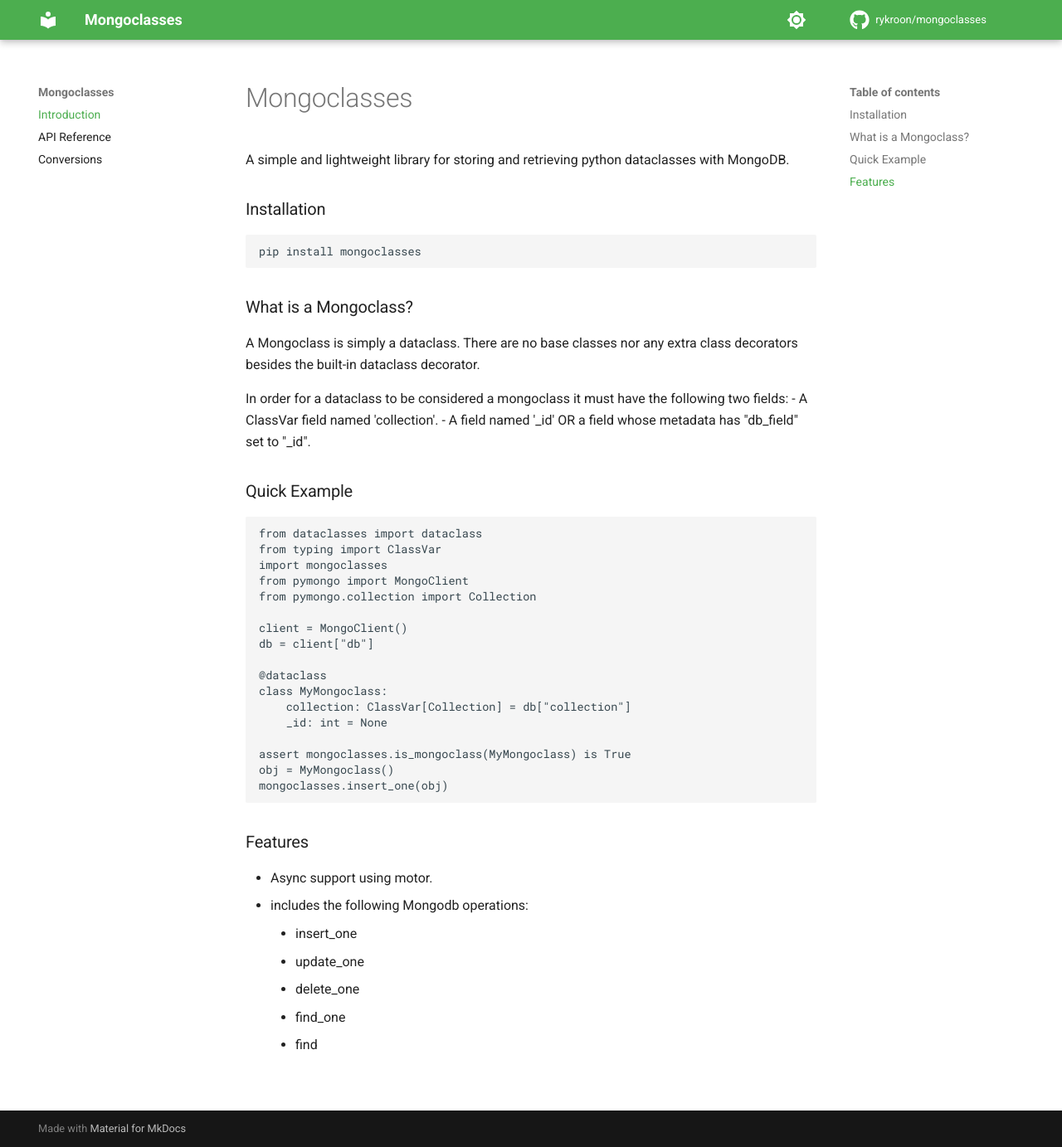
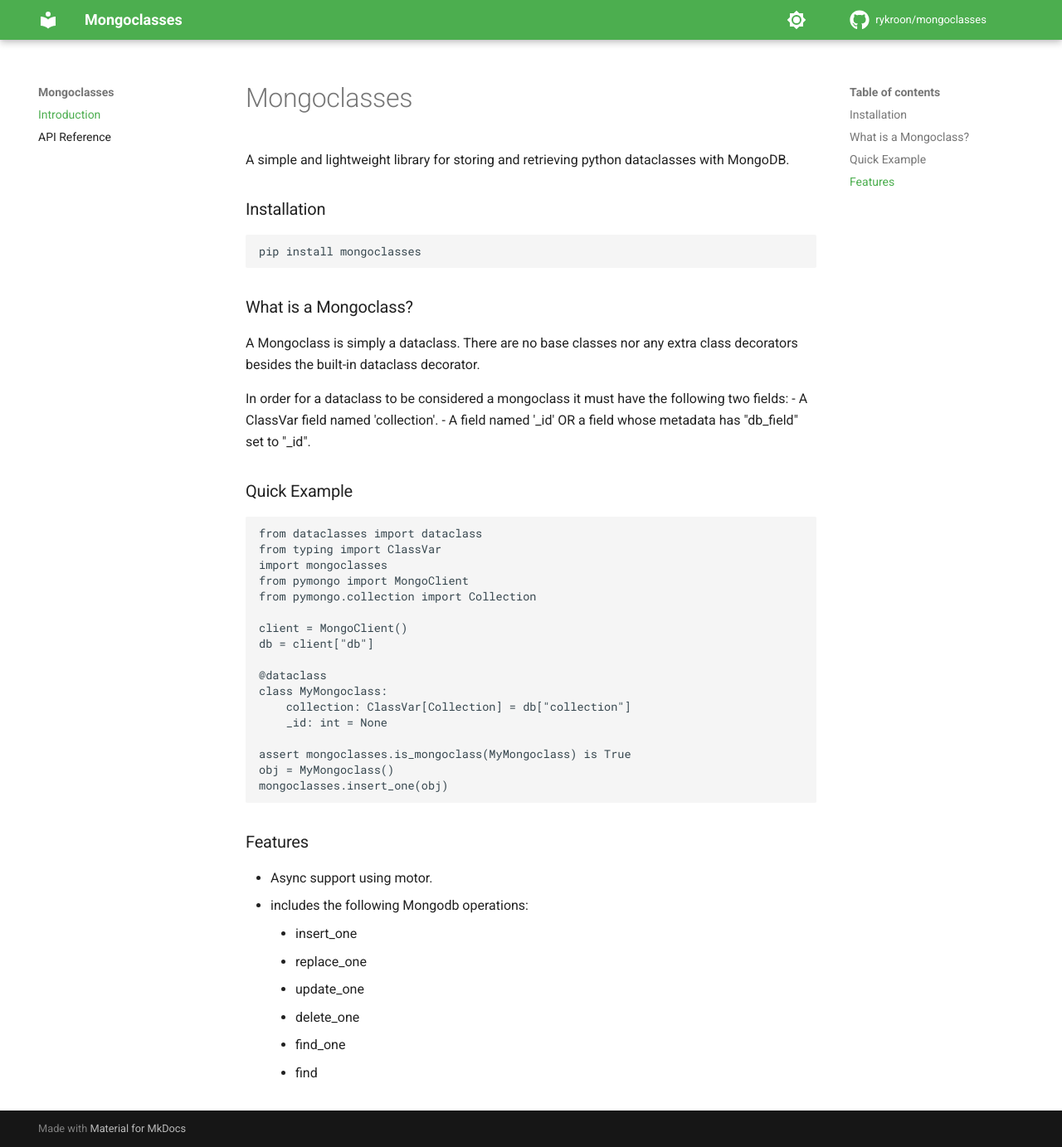
Before and after one commit to rykroon/mongoclasses, an MkDocs documentation site: the page built from docs/index.md, in a window 1280 px wide and 1383 px high. Shown: the whole window at 83% size. Built offline with MkDocs 1.6.1 and Material for MkDocs 9.7.7, drawn with Linux system fonts in a browser that asks for light colours; comment, search, counter and statistics services are not loaded.

Commit message:
Updated documentation.

```diff
--- a/docs/index.md
+++ b/docs/index.md
@@ -43,6 +43,7 @@
 - Async support using motor.
 - includes the following Mongodb operations:
     - insert_one
+    - replace_one
     - update_one
     - delete_one
     - find_one
--- a/mkdocs.yml
+++ b/mkdocs.yml
@@ -37,7 +37,6 @@
 nav:
   - Introduction: index.md
   - API Reference: apiref.md
-  - Conversions: conversions.md
 
 
 markdown_extensions:
```
